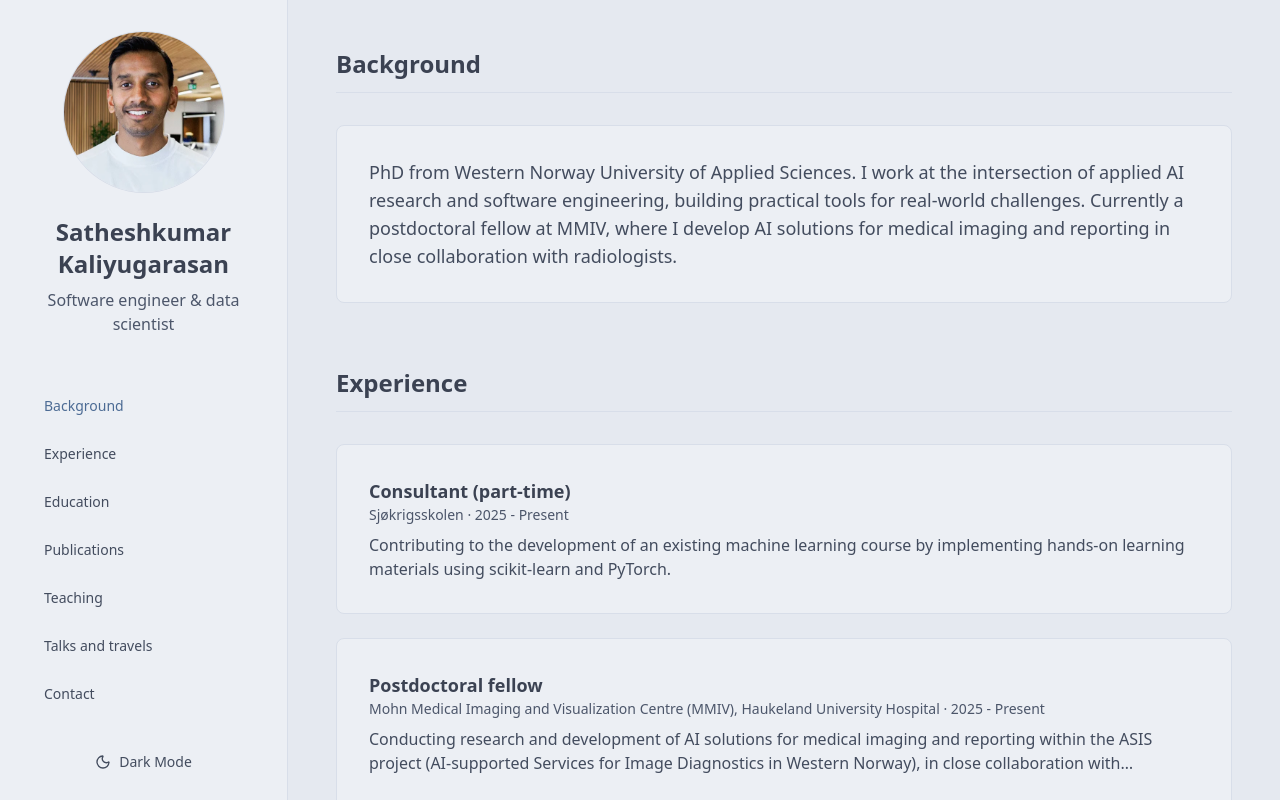
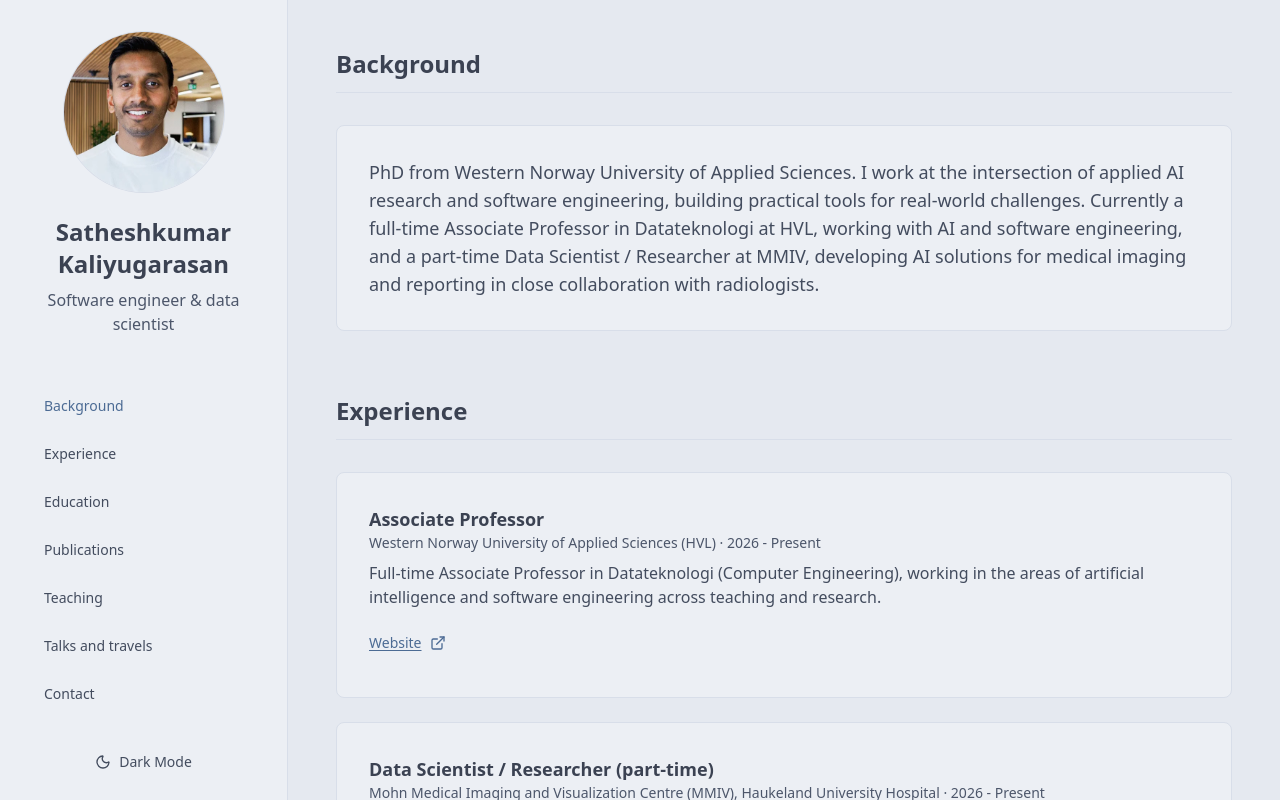
Before and after one commit to skaliy/skaliy.github.io, a Next.js app: page / in a window 1280 px wide. Shown: the top 800 px of the page. Built offline with nearby package versions, Linux system fonts and the light colour scheme.

Commit message:
Update roles: Associate Professor at HVL, part-time researcher at MMIV; disable dev indicator

```diff
--- a/app/layout.tsx
+++ b/app/layout.tsx
@@ -19,7 +19,7 @@ const siteUrl = "https://skaliy.no";
 export const metadata: Metadata = {
   title: "Satheshkumar Kaliyugarasan | Software Engineer & Data Scientist",
   description:
-    "PhD in Computer Science specializing in deep learning for medical image analysis. Postdoctoral fellow at MMIV developing AI solutions for medical imaging and reporting.",
+    "PhD in Computer Science specializing in deep learning for medical image analysis. Associate Professor in Datateknologi at HVL working with AI and software engineering, and part-time Data Scientist / Researcher at MMIV.",
   keywords: [
     "software engineer",
     "data scientist",
@@ -44,7 +44,7 @@ export const metadata: Metadata = {
     lastName: "Kaliyugarasan",
     title: "Satheshkumar Kaliyugarasan | Software Engineer & Data Scientist",
     description:
-      "PhD in Computer Science specializing in deep learning for medical image analysis. Postdoctoral fellow at MMIV.",
+      "PhD in Computer Science specializing in deep learning for medical image analysis. Associate Professor at HVL and part-time Data Scientist / Researcher at MMIV.",
     url: siteUrl,
     siteName: "Satheshkumar Kaliyugarasan",
     images: [
@@ -75,7 +75,7 @@ const jsonLd = {
   "@context": "https://schema.org",
   "@type": "Person",
   name: "Satheshkumar Kaliyugarasan",
-  jobTitle: "Postdoctoral Fellow",
+  jobTitle: ["Associate Professor", "Data Scientist / Researcher"],
   description:
     "Software engineer and data scientist specializing in deep learning for medical image analysis",
   url: siteUrl,
@@ -97,11 +97,18 @@ const jsonLd = {
       name: "University of Bergen",
     },
   ],
-  worksFor: {
-    "@type": "Organization",
-    name: "Mohn Medical Imaging and Visualization Centre (MMIV)",
-    url: "https://mmiv.no",
-  },
+  worksFor: [
+    {
+      "@type": "Organization",
+      name: "Western Norway University of Applied Sciences (HVL)",
+      url: "https://www.hvl.edu/en/",
+    },
+    {
+      "@type": "Organization",
+      name: "Mohn Medical Imaging and Visualization Centre (MMIV)",
+      url: "https://mmiv.no",
+    },
+  ],
   sameAs: [
     "https://github.com/skaliy",
     "https://no.linkedin.com/in/satheshkumar-kaliyugarasan-75269711b",
--- a/components/sections/BackgroundSection.tsx
+++ b/components/sections/BackgroundSection.tsx
@@ -7,7 +7,7 @@ export const BackgroundSection = () => {
       <SectionHeader>Background</SectionHeader>
       <Card>
         <p className="text-nord2 dark:text-nord4 text-base sm:text-lg leading-relaxed">
-          PhD from Western Norway University of Applied Sciences. I work at the intersection of applied AI research and software engineering, building practical tools for real-world challenges. Currently a postdoctoral fellow at MMIV, where I develop AI solutions for medical imaging and reporting in close collaboration with radiologists.
+          PhD from Western Norway University of Applied Sciences. I work at the intersection of applied AI research and software engineering, building practical tools for real-world challenges. Currently a full-time Associate Professor in Datateknologi at HVL, working with AI and software engineering, and a part-time Data Scientist / Researcher at MMIV, developing AI solutions for medical imaging and reporting in close collaboration with radiologists.
         </p>
       </Card>
     </section>
--- a/data/experience.ts
+++ b/data/experience.ts
@@ -1,6 +1,19 @@
 import { JobDetail } from "./types"
 
 export const experienceData: JobDetail[] = [
+  {
+    title: "Associate Professor",
+    company: "Western Norway University of Applied Sciences (HVL)",
+    period: "2026 - Present",
+    description: "Full-time Associate Professor in Datateknologi (Computer Engineering), working in the areas of artificial intelligence and software engineering across teaching and research.",
+    link: "https://www.hvl.edu/en/",
+  },
+  {
+    title: "Data Scientist / Researcher (part-time)",
+    company: "Mohn Medical Imaging and Visualization Centre (MMIV), Haukeland University Hospital",
+    period: "2026 - Present",
+    description: "Research and development of AI solutions for medical imaging and reporting within the ASIS project (AI-supported Services for Image Diagnostics in Western Norway), in close collaboration with radiologists.",
+  },
   {
     title: "Consultant (part-time)",
     company: "Sjøkrigsskolen",
@@ -10,8 +23,8 @@ export const experienceData: JobDetail[] = [
   {
     title: "Postdoctoral fellow",
     company: "Mohn Medical Imaging and Visualization Centre (MMIV), Haukeland University Hospital",
-    period: "2025 - Present",
-    description: "Conducting research and development of AI solutions for medical imaging and reporting within the ASIS project (AI-supported Services for Image Diagnostics in Western Norway), in close collaboration with radiologists."
+    period: "2025 - 2026",
+    description: "Conducted research and development of AI solutions for medical imaging and reporting within the ASIS project (AI-supported Services for Image Diagnostics in Western Norway), in close collaboration with radiologists.",
   },
   {
     title: "Partner",
--- a/next.config.ts
+++ b/next.config.ts
@@ -5,6 +5,7 @@ const nextConfig = {
   images: {
     unoptimized: true, // Required for static export
   },
+  devIndicators: false,
 }
 
 export default nextConfig
```
